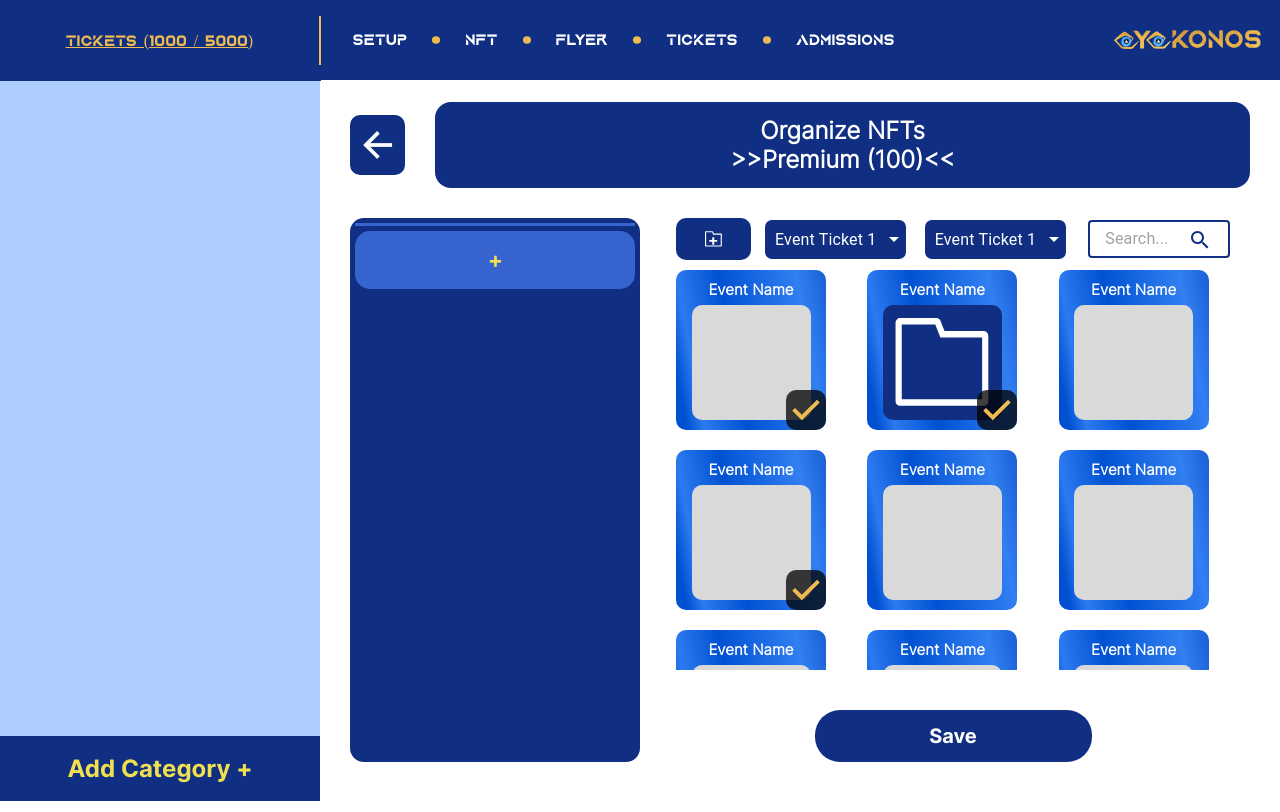
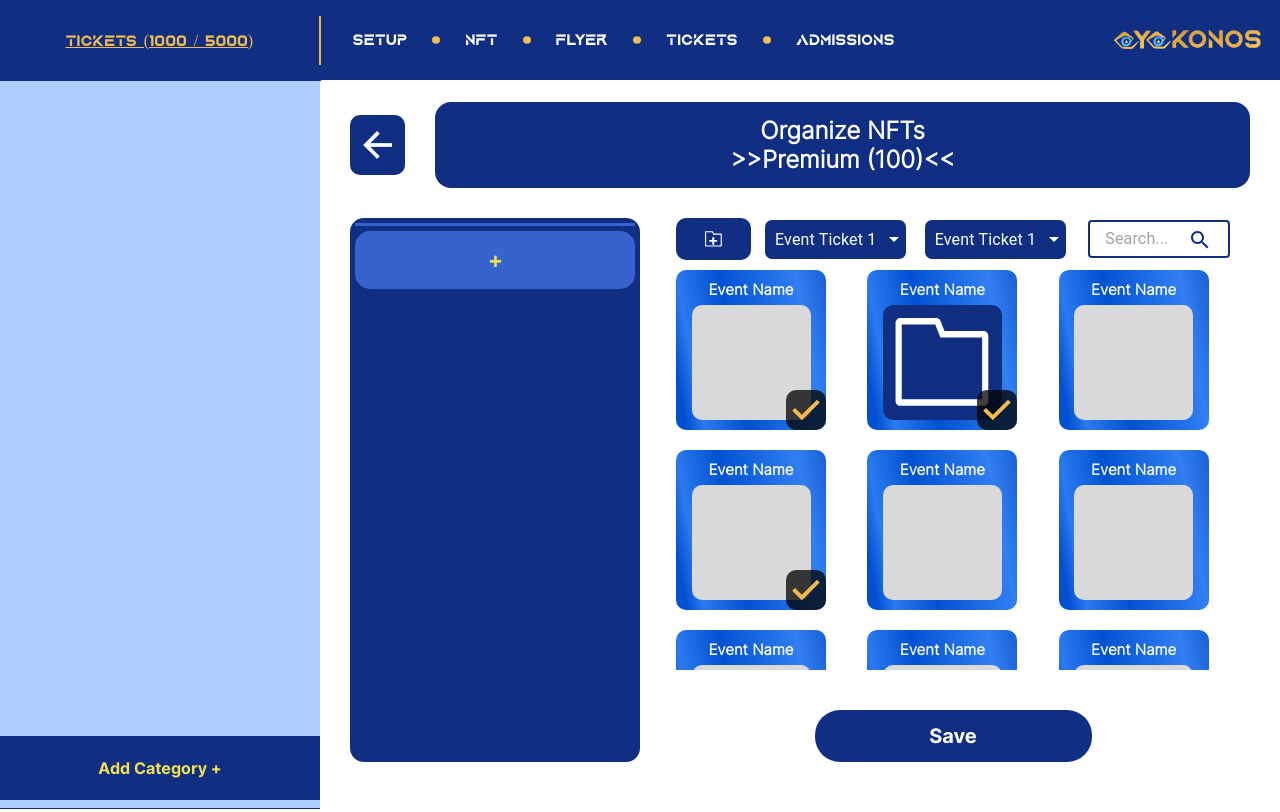
Before and after one commit to 0xsnowman/eyekonos-ticketing, a React (Create React App) app: page /event-creator/nft/organize in a window 1280 px wide. Built offline with nearby package versions, Linux system fonts and the light colour scheme; what @web3-react/core would draw is missing.

Commit message:
fix-sidebar-styles

```diff
--- a/src/components/etreeview.tsx
+++ b/src/components/etreeview.tsx
@@ -77,7 +77,7 @@ const CustomTreeItemEx: React.FC<ICustomTreeItem> = styled(TreeItem)(
   ({ theme }) => ({
     "& .MuiTreeItem-content": {
       borderRadius: "2vmin !important",
-      backgroundColor: "#3663CD",
+      backgroundColor: "#102F82",
       paddingTop: "1vmin",
       paddingLeft: "1vmin",
       paddingRight: "1vmin",
@@ -133,21 +133,22 @@ const ETreeView: React.FC<IETreeViewProps> = ({
         key={index}
         style={{ position: "relative", backgroundColor: backgroundColor }}
         className="hover-item"
-      >{console.log('item.childern', item.children)}
+      >
         {isSideBar && (
           <CustomTreeItem
             key={index}
             nodeId={item.id}
-            label={
-              Number(windowWidth) < 832
-                ? item.label.slice(0, 3) + "..."
-                : item.label +
-                  " (" +
-                  (Array.isArray(item.children)
-                    ? item.children.length.toString()
-                    : "0") +
-                  ")"
-            }
+            label={item.label}
+            // label={
+            //   Number(windowWidth) < 832
+            //     ? item.label.slice(0, 3) + "..."
+            //     : item.label +
+            //       " (" +
+            //       (Array.isArray(item.children)
+            //         ? item.children.length.toString()
+            //         : "0") +
+            //       ")"
+            // }
           >
             {Array.isArray(item.children)
               ? renderTreeItems(item.children)
@@ -158,18 +159,19 @@ const ETreeView: React.FC<IETreeViewProps> = ({
           <CustomTreeItemEx
             key={index}
             nodeId={item.id}
-            label={
-              item.label === "+"
-                ? "+"
-                : Number(windowWidth) < 832 || Number(windowWidth) > 2000
-                ? item.label.slice(0, 3) + "..."
-                : item.label +
-                  " (" +
-                  (Array.isArray(item.children)
-                    ? item.children.length.toString()
-                    : "0") +
-                  ")"
-            }
+            label={item.label}
+            // label={
+            //   item.label === "+"
+            //     ? "+"
+            //     : Number(windowWidth) < 832 || Number(windowWidth) > 2000
+            //     ? item.label.slice(0, 3) + "..."
+            //     : item.label +
+            //       " (" +
+            //       (Array.isArray(item.children)
+            //         ? item.children.length.toString()
+            //         : "0") +
+            //       ")"
+            // }
           >
             {Array.isArray(item.children)
               ? renderTreeItems(item.children)
--- a/src/components/sidebar.tsx
+++ b/src/components/sidebar.tsx
@@ -1,6 +1,5 @@
 import React, { useEffect, useState } from "react";
 import ETreeView from "./etreeview";
-import Button from "./button";
 import { useLocation } from "react-router-dom";
 
 interface IETreeViewItem {
@@ -93,22 +92,7 @@ const SideBar = () => {
         <ETreeView treeData={treeData} />
       </div>
       <div className="side-bar__add-category">
-        <span style={{
-          color:  "#F0E051",
-          fontSize: "3vmin",
-          textAlign: "center",
-          fontFamily:"InterBold"
-        }}>Add Category +</span>
-      {/* <Button
-        color="white"
-        fontSize={"3vmin"}
-        fontWeight="bold"
-        paddingVertical={20}
-        fixedHeight
-        height={"8vmin"}
-      >
-        Add Category +
-      </Button> */}
+      Add Category +
       </div>
     </div>
   );
--- a/src/styles/components/sidebar.scss
+++ b/src/styles/components/sidebar.scss
@@ -3,9 +3,8 @@
   scrollbar-color: #102f82 transparent;
   font-family: "Inter";
 
-
   ::-webkit-scrollbar {
-    width: 12px;
+    width: 1.2vmin;
   }
 
   /* Customize the background color of the scroll bar track */
@@ -16,25 +15,24 @@
   /* Customize the color of the scroll bar thumb */
   ::-webkit-scrollbar-thumb {
     // background-color: #102F82;
-    -webkit-box-shadow: inset 0 0 19px #102f82ff;
-    border-radius: 19px;
+    -webkit-box-shadow: inset 0 0 1.9vmin #102f82ff;
+    border-radius: 1.9vmin;
   }
 
   background-color: #5d9bff80;
 
   // position: fixed;
-  left: 0px;
-  top: 0px;
+  left: 0;
+  top: 0;
   // right: 0px;
   z-index: 100;
-  border-bottom: 1px solid #102f82;
+  border-bottom: 0.1vmin solid #102f82;
   font-size: $fs-p3;
 
   height: 100vh;
   width: 25%;
-  // max-width: 400px;
   position: sticky;
-
+  padding-top: 1vmin;
 
   &.invisible {
     display: none;
@@ -45,8 +43,6 @@
   }
 
   &__content {
-    // background: rgba(93, 155, 255);
-    // box-shadow: 2px 4px 4px 0px #102F82;
     padding-right: 0.5vmin;
     padding-left: 0.5vmin;
     padding-top: 1vmin;
@@ -57,7 +53,6 @@
 
     overflow-x: hidden;
     overflow-y: auto;
-    // scrollbar-gutter: stable both-edges;
   }
 
   &__add-category {
@@ -70,6 +65,8 @@
     justify-content: center;
     align-items: center;
     cursor: pointer;
-    font-family: "Inter";
+    font-family: "InterBold";
+    font-size: 2vmin;
+    color: #F0E051;
   }
 }
```
